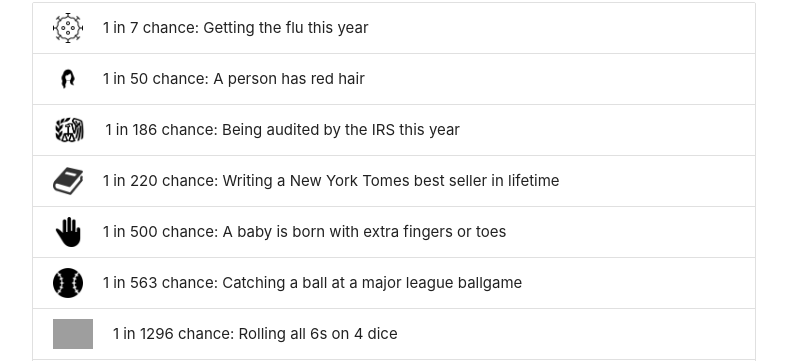
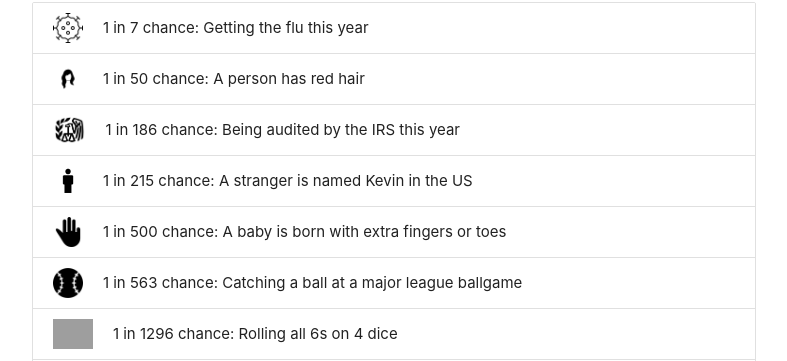
Before and after one commit to rmr1012/seeCOVID19, a Django app: template templates/seeCOVID19/seeCOVID19.html in a window 1280 px wide. Shown: the part 3079-3440 px from the top of the page, without its empty margins (246-1033 px from the left). Run offline with Django 3.2, Linux system fonts and the light colour scheme; the template is opened without the code that fills it, so the values that code supplies are empty; some libraries are stand-ins or nearby versions; grey boxes are pictures that could not be loaded.

Commit message:
better 200 prob

```diff
--- a/templates/seeCOVID19/seeCOVID19.html
+++ b/templates/seeCOVID19/seeCOVID19.html
@@ -286,14 +286,14 @@
       <div class="row">
         <div class="col m10 offset-m1">
           <ul class="collection" id="odds">
-            <li class="collection-item">              <div class="valign-wrapper"><img src="{% static "img/seeCOVID19/flu.png" %}">              1 in&nbsp;<span class="odds">7</span>         &nbsp;chance: Getting the flu this year</div></li>
+            <li class="collection-item">              <div class="valign-wrapper"><img src="{% static "img/seeCOVID19/flu.png" %}">               1 in&nbsp;<span class="odds">7</span>        &nbsp;chance: Getting the flu this year</div></li>
             <li class="collection-item">              <div class="valign-wrapper"><img src="{% static "img/seeCOVID19/hair.png" %}">              1 in&nbsp;<span class="odds">50</span>       &nbsp;chance: A person has red hair</div></li>
             <li class="collection-item">              <div class="valign-wrapper"><img src="{% static "img/seeCOVID19/irs.png" %}">               1 in&nbsp;<span class="odds">186</span>      &nbsp;chance: Being audited by the IRS this year</div></li>
-            <li class="collection-item">              <div class="valign-wrapper"><img src="{% static "img/seeCOVID19/book.png" %}">              1 in&nbsp;<span class="odds">220</span>      &nbsp;chance: Writing a New York Tomes best seller in lifetime</div></li>
+            <li class="collection-item">              <div class="valign-wrapper"><img src="{% static "img/seeCOVID19/person.png" %}">            1 in&nbsp;<span class="odds">215</span>      &nbsp;chance: A stranger is named Kevin in the US</div></li>
             <li class="collection-item">              <div class="valign-wrapper"><img src="{% static "img/seeCOVID19/hand.png" %}">              1 in&nbsp;<span class="odds">500</span>      &nbsp;chance: A baby is born with extra fingers or toes</div></li>
             <li class="collection-item">              <div class="valign-wrapper"><img src="{% static "img/seeCOVID19/baseball.png" %}">          1 in&nbsp;<span class="odds">563</span>      &nbsp;chance: Catching a ball at a major league ballgame</div></li>
             <li class="collection-item">              <div class="valign-wrapper"><img src="{% static "img/seeCOVID19/dice.png" %}">              1 in&nbsp;<span class="odds">1296</span>     &nbsp;chance: Rolling all 6s on 4 dice </div></li>
-            <li class="collection-item">              <div class="valign-wrapper"><img src="{% static "img/seeCOVID19/brain.png" %}">            1 in&nbsp;<span class="odds">2380</span>      &nbsp;chance: Dying from a stroke this year</div></li>
+            <li class="collection-item">              <div class="valign-wrapper"><img src="{% static "img/seeCOVID19/brain.png" %}">             1 in&nbsp;<span class="odds">2380</span>     &nbsp;chance: Dying from a stroke this year</div></li>
             <li class="collection-item">              <div class="valign-wrapper"><img src="{% static "img/seeCOVID19/chainsaw.png" %}">          1 in&nbsp;<span class="odds">4644</span>     &nbsp;chance: Being injured while using a chain saw this year</div></li>
             <li class="collection-item">              <div class="valign-wrapper"><img src="{% static "img/seeCOVID19/coin.png" %}">              1 in&nbsp;<span class="odds">6000</span>     &nbsp;chance: A coin toss lands on its edge</div></li>
             <li class="collection-item">              <div class="valign-wrapper"><img src="{% static "img/seeCOVID19/money.png" %}">             1 in&nbsp;<span class="odds">10000</span>    &nbsp;chance: The next bill you touch is a counterfeit</div></li>
```
Also changed, not shown: static/img/seeCOVID19/person.png (added).
